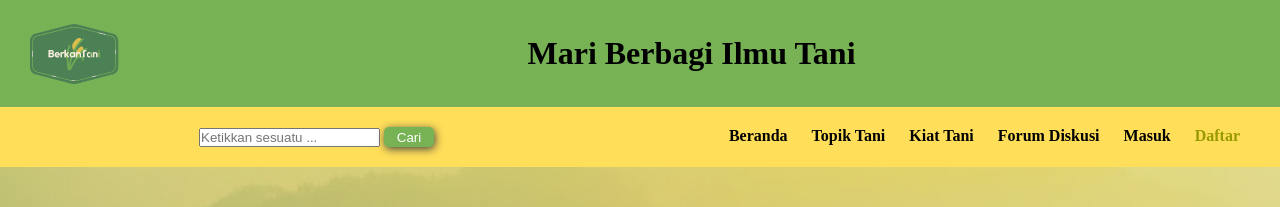
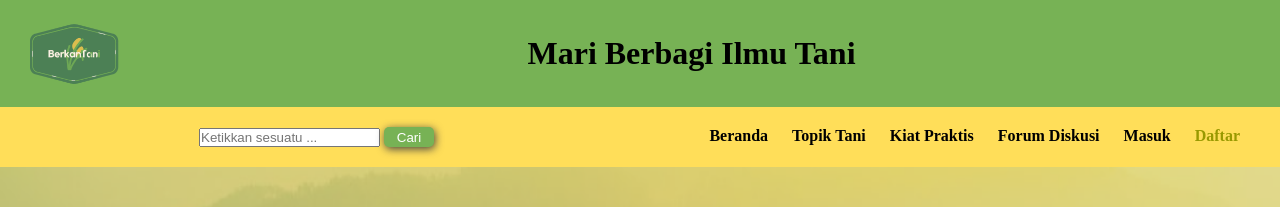
Before and after one commit to clarissasahda/BerkahTani, a plain HTML site: page Daftar.html in a window 1280 px wide. Shown: the top 207 px of the page. Drawn offline with Linux system fonts and the light colour scheme.

Commit message:
Update Daftar.html

```diff
--- a/Daftar.html
+++ b/Daftar.html
@@ -119,7 +119,7 @@
                     <a href="default.asp" style="color:#000000; text-decoration: none;"><b>Topik Tani</b></a>
                 </li>
                 <li>
-                    <a href="default.asp" style="color:#000000; text-decoration: none;"><b>Kiat Tani</b></a>
+                    <a href="default.asp" style="color:#000000; text-decoration: none;"><b>Kiat Praktis</b></a>
                 </li>
                 <li>
                     <a href="default.asp" style="color:#000000; text-decoration: none;"><b>Forum Diskusi</b></a>
```
